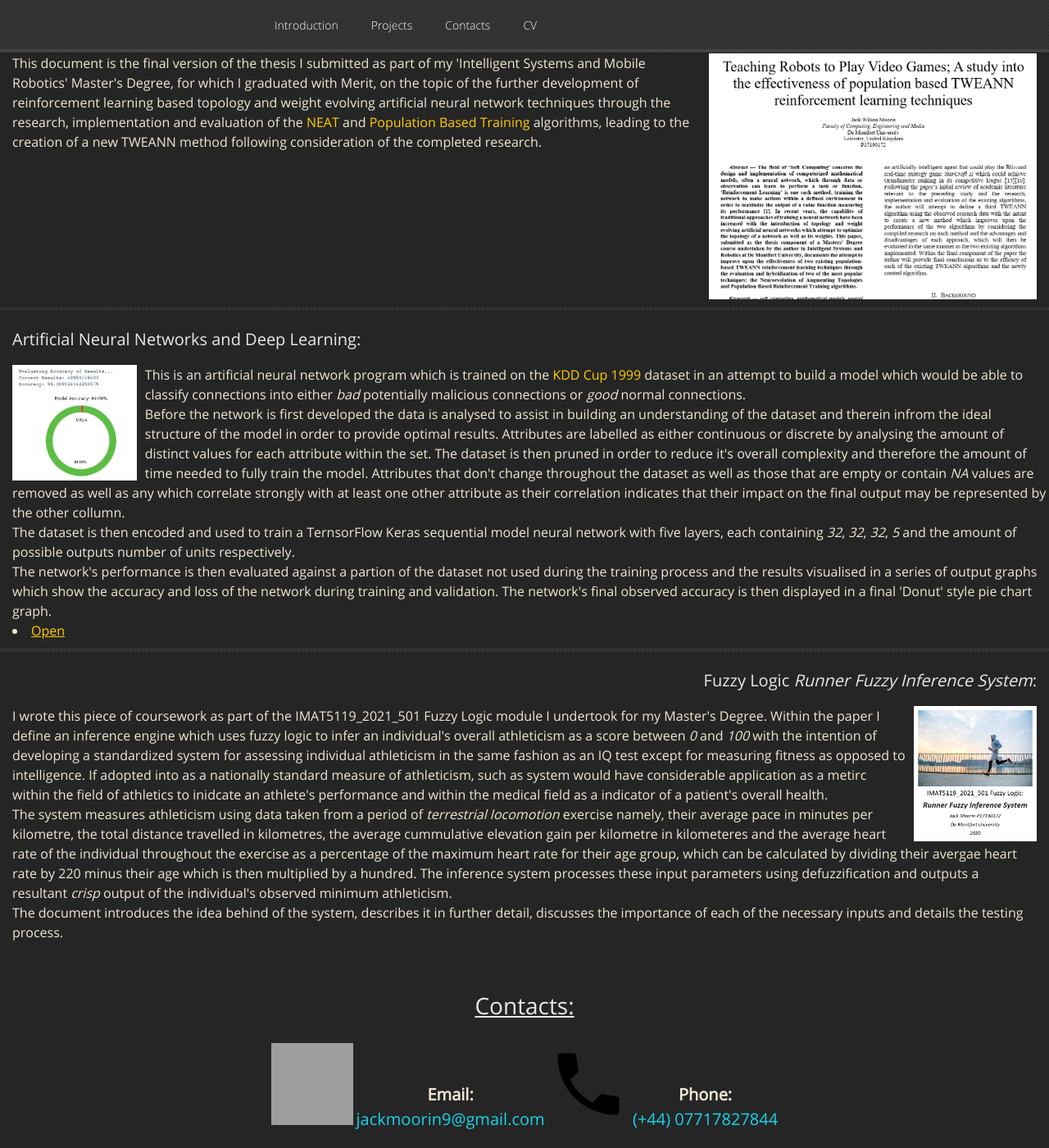
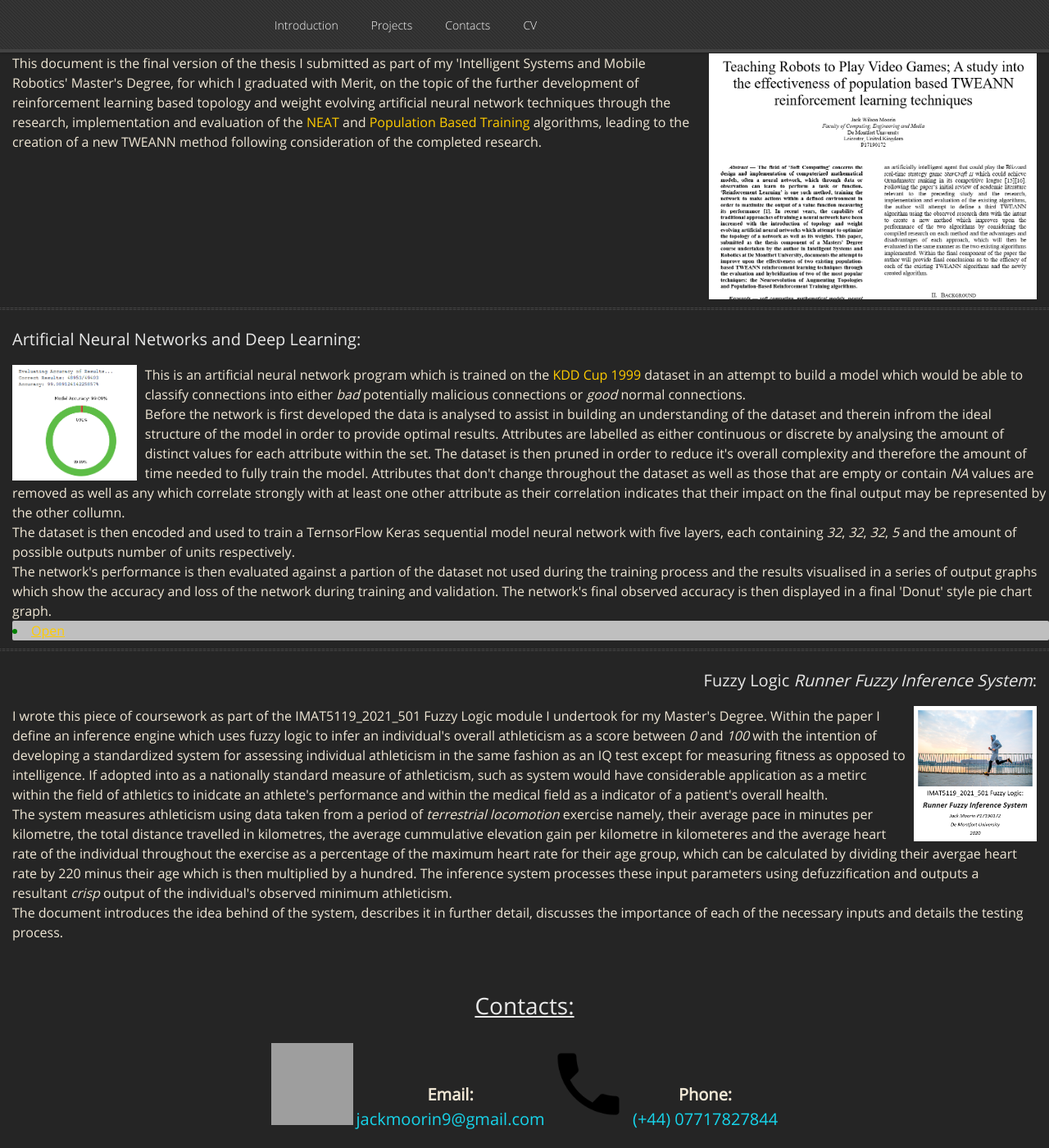
Before and after one commit to GamesProgrammingGrad2021/GamesProgrammingGrad2021.github.io, a Jekyll site: the page built from index.md, in a window 1280 px wide and 1400 px high, scrolled down 1447 px. Shown: the whole window at 82% size. Built offline with Jekyll 4.4.1, drawn with Linux system fonts in a browser that asks for light colours; nearby versions of some CDN libraries; our own code applies the rules of GitHub Pages for plain Markdown files; grey boxes are pictures that could not be loaded.

Commit message:
Update default.html

```diff
--- a/_layouts/default.html
+++ b/_layouts/default.html
@@ -28,6 +28,10 @@
 	text-align: left;
 	}
 	.project_download {
+	color: green;
+    border: 10px;
+    background: #bfbfbf;
+    border-radius: 2px;
 	}
 </style>
     <meta charset="utf-8">
```
